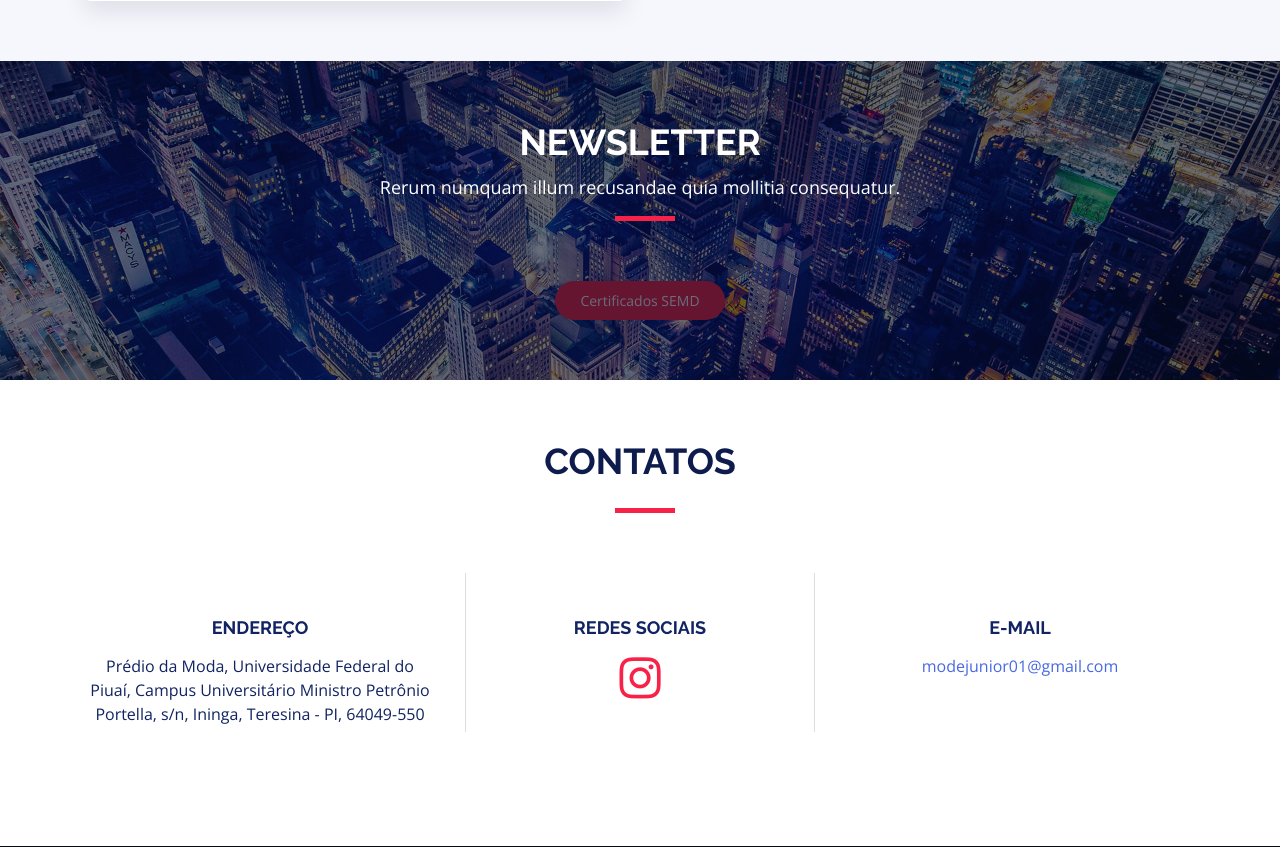
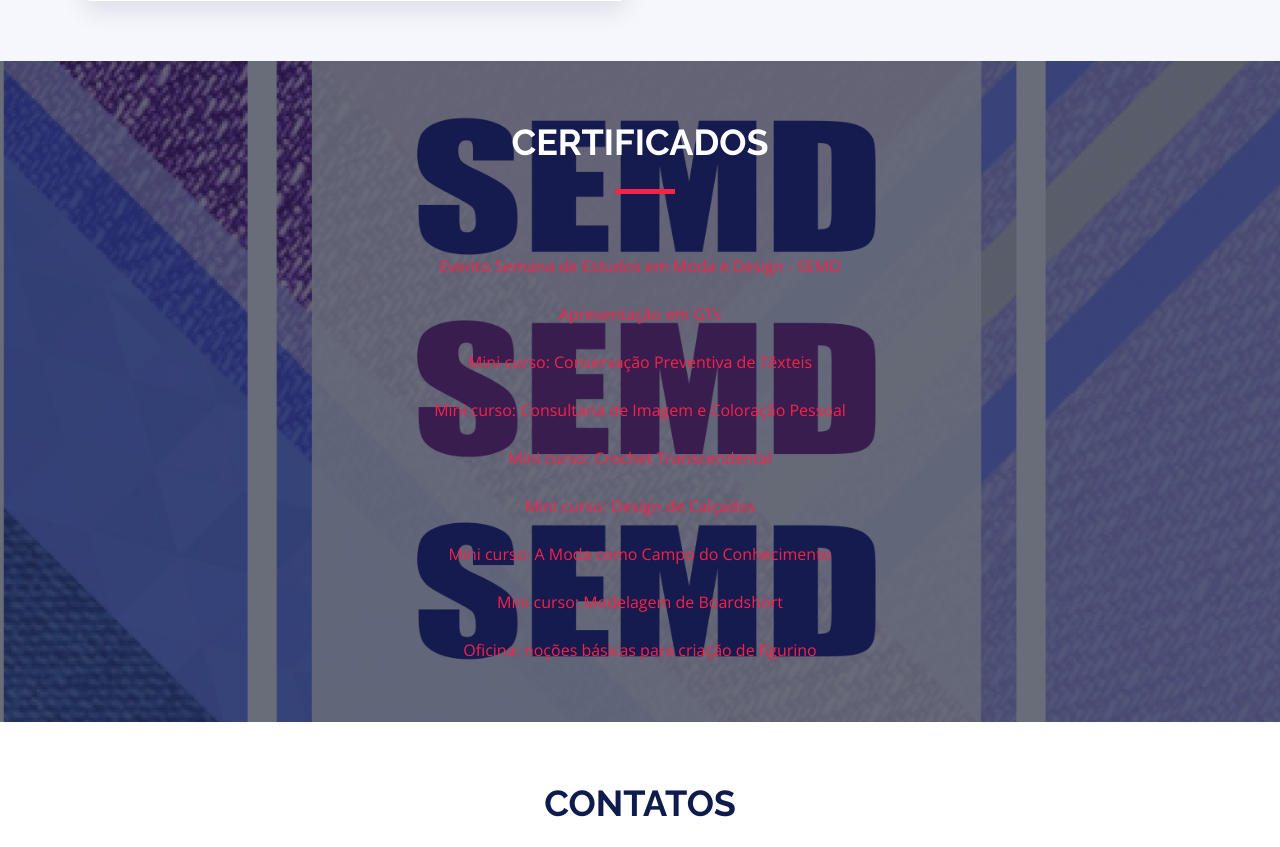
Before and after one commit to Francisco-Jair/site_eventos, a Django app: page / in a window 1280 px wide. Shown: the part 5039-5886 px from the top of the page. Run offline with Django 3.2, Linux system fonts and the light colour scheme; data that the repository does not hold is empty; some libraries are stand-ins or nearby versions.

Commit message:
Finaliza certificados

```diff
--- a/core/templates/base.html
+++ b/core/templates/base.html
@@ -60,7 +60,7 @@
           <li><a href="/#faq">Trabalhos</a></li>
           <li><a href="/#faq">Anais 2019</a></li>
           <li><a href="/#contact">Contato</a></li>
-          <li class="buy-tickets"><a href="/#gallery">Certificados</a></li>
+          <li class="buy-tickets"><a href="/#subscribe">Certificados</a></li>
         </ul>
       </nav><!-- #nav-menu-container -->
     </div>
--- a/core/templates/index.html
+++ b/core/templates/index.html
@@ -693,16 +693,56 @@
   <section id="subscribe">
     <div class="container wow fadeInUp">
       <div class="section-header">
-        <h2>Newsletter</h2>
-        <p>Rerum numquam illum recusandae quia mollitia consequatur.</p>
+        <h2>Certificados</h2>
       </div>
 
-      <form method="POST" action="#">
-        <div class="form-row justify-content-center">
+      <!-- <form method="POST" action="#"> -->
+        <div style="text-align: center;">
 
-        <a href="{% static 'certificados/certificadoSEMD.pdf' %}" target="_blank"><button>Certificados SEMD</button></a>
-        </div>
-      </form>
+          <div class="col-auto">
+          <a href="{% static 'certificados/certificadoSEMD.pdf' %}" target="_blank">Evento Semana de Estudos em Moda e Design - SEMD</a>
+          </div>
+          <br>
+
+          <div class="col-auto">
+            <a href="{% static 'certificados/gtsSustentabilidade.pdf' %}" target="_blank">Apresentação em GTs</a>
+          </div>
+          <br>
+
+          <div class="col-auto">
+            <a href="{% static 'certificados/conservacaoTexteis.pdf' %}" target="_blank">Mini curso: Conservação Preventiva de Têxteis</a>
+          </div>
+          <br>
+
+          <div class="col-auto">
+            <a href="{% static 'certificados/consultoriaImagem.pdf' %}" target="_blank">Mini curso: Consultaria de Imagem e Coloração Pessoal</a>
+          </div>
+          <br>
+
+          <div class="col-auto">
+            <a href="{% static 'certificados/crochetTranscedental.pdf' %}" target="_blank">Mini curso: Crochet Transcendental</a>
+          </div>
+          <br>
+
+          <div class="col-auto">
+            <a href="{% static 'certificados/designCalcados.pdf' %}" target="_blank">Mini curso: Design de Calçados</a>
+          </div>
+          <br>
+
+          <div class="col-auto">
+            <a href="{% static 'certificados/modaCampo.pdf' %}" target="_blank">Mini curso: A Moda como Campo do Conhecimento</a>
+          </div>
+          <br>
+
+          <div class="col-auto">
+            <a href="{% static 'certificados/modelagemBoardshort.pdf' %}" target="_blank">Mini curso: Modelagem de Boardshort</a>
+          </div>
+          <br>
+
+          <div class="col-auto">
+            <a href="{% static 'certificados/nocoesBasicasFigurino.pdf' %}" target="_blank">Oficina: noções básicas para criação de figurino</a>
+          </div>
+      <!-- </form> -->
 
     </div>
   </section>
```
Also changed, not shown: core/static/img/subscribe-bg.jpg, 2 other files.
